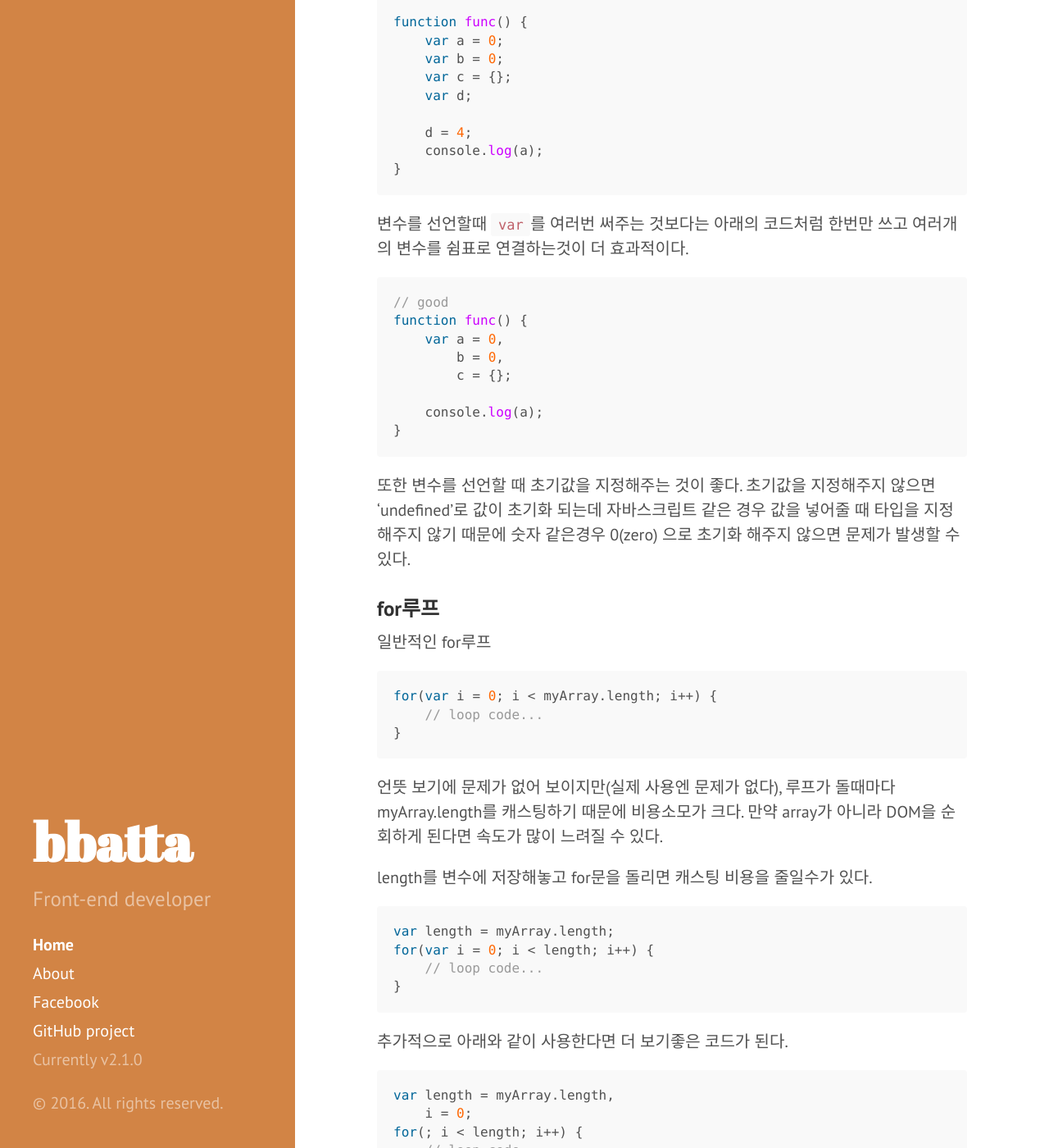
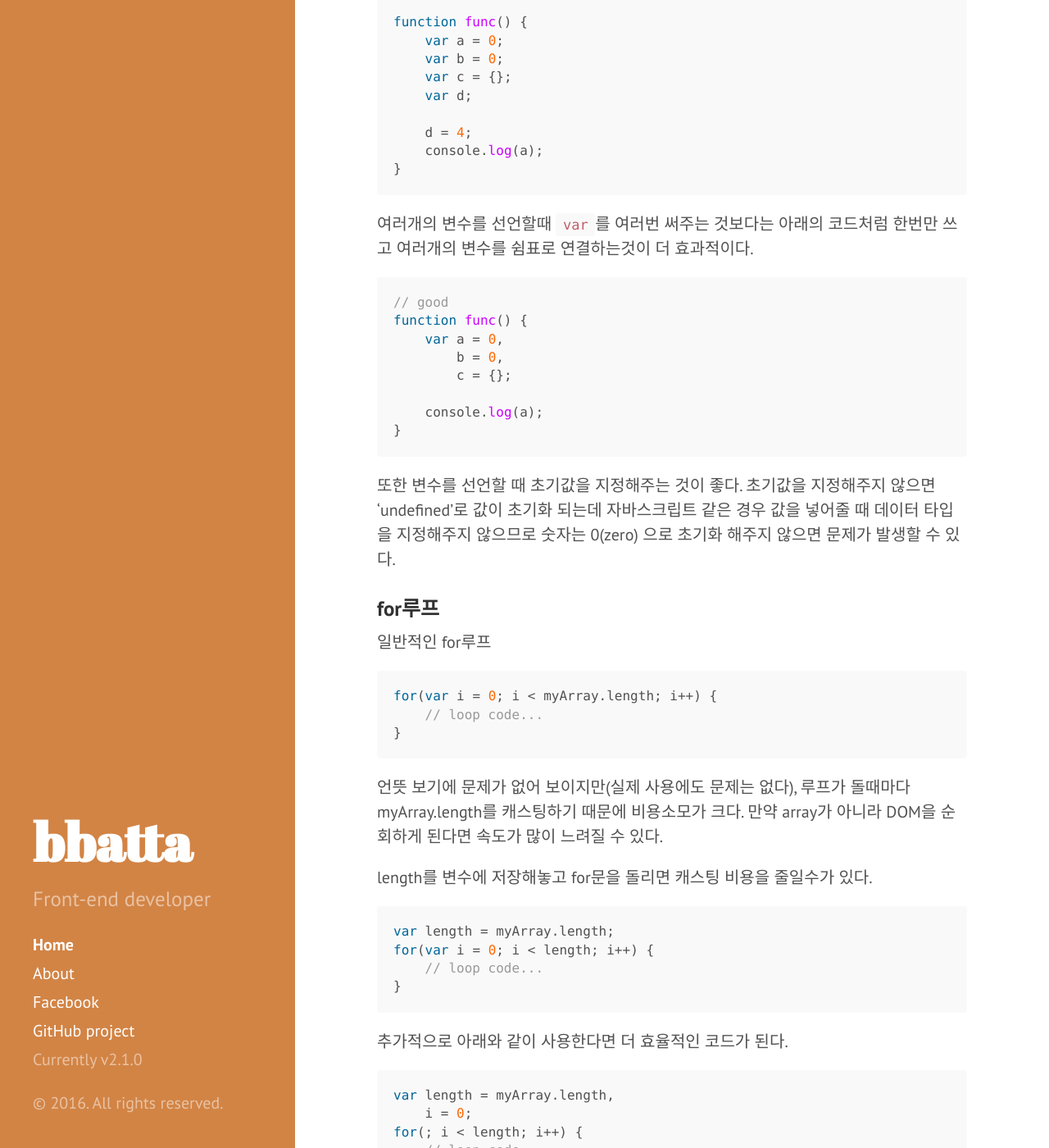
Before and after one commit to bbatta38/bbatta38.github.io, a Jekyll site: the page built from index.html, in a window 1280 px wide and 1400 px high, scrolled down 1510 px. Shown: the whole window at 82% size. Built offline with Jekyll 4.4.1, drawn with Linux system fonts in a browser that asks for light colours; the list of posts is cut into pages by our own code; comment, search, counter and statistics services are not loaded.

Commit message:
modify 0421 posting

````diff
--- a/_posts/2016-04-21-javascript-coding-guide.md
+++ b/_posts/2016-04-21-javascript-coding-guide.md
@@ -37,7 +37,7 @@
 }
 ```
 
-상단 코드의 첫번째 ```console.log(variable);```부분에서 ```global```이 출력될 것이라고 예상했겠지만 실제로는 ```undefined```가 출력된다. 아래의 코드를 보자.
+상단 코드의 첫번째 `console.log(variable);`부분에서 `global`이 출력될 것이라고 예상했겠지만 실제로는 `undefined`가 출력된다. 아래의 코드를 보자.
 
 ```javascript
 var variable = 'global';
@@ -63,7 +63,7 @@
 }
 ```
 
-변수를 선언할때 ```var```를 여러번 써주는 것보다는 아래의 코드처럼 한번만 쓰고 여러개의 변수를 쉼표로 연결하는것이 더 효과적이다.
+여러개의 변수를 선언할때 `var`를 여러번 써주는 것보다는 아래의 코드처럼 한번만 쓰고 여러개의 변수를 쉼표로 연결하는것이 더 효과적이다.
 
 ```javascript
 // good
@@ -76,7 +76,8 @@
 }
 ```
 
-또한 변수를 선언할 때 초기값을 지정해주는 것이 좋다. 초기값을 지정해주지 않으면 'undefined'로 값이 초기화 되는데 자바스크립트 같은 경우 값을 넣어줄 때 타입을 지정해주지 않기 때문에 숫자 같은경우 0(zero) 으로 초기화 해주지 않으면 문제가 발생할 수 있다.
+또한 변수를 선언할 때 초기값을 지정해주는 것이 좋다.
+초기값을 지정해주지 않으면 'undefined'로 값이 초기화 되는데 자바스크립트 같은 경우 값을 넣어줄 때 데이터 타입을 지정해주지 않으므로 숫자는 0(zero) 으로 초기화 해주지 않으면 문제가 발생할 수 있다.
 
 
 ### for루프
@@ -88,7 +89,7 @@
 }
 ```
 
-언뜻 보기에 문제가 없어 보이지만(실제 사용엔 문제가 없다), 루프가 돌때마다 myArray.length를 캐스팅하기 때문에 비용소모가 크다. 만약 array가 아니라 DOM을 순회하게 된다면 속도가 많이 느려질 수 있다.
+언뜻 보기에 문제가 없어 보이지만(실제 사용에도 문제는 없다), 루프가 돌때마다 myArray.length를 캐스팅하기 때문에 비용소모가 크다. 만약 array가 아니라 DOM을 순회하게 된다면 속도가 많이 느려질 수 있다.
 
 length를 변수에 저장해놓고 for문을 돌리면 캐스팅 비용을 줄일수가 있다.
 
@@ -99,7 +100,7 @@
 }
 ```
 
-추가적으로 아래와 같이 사용한다면 더 보기좋은 코드가 된다.
+추가적으로 아래와 같이 사용한다면 더 효율적인 코드가 된다.
 
 ```javascript
 var length = myArray.length,
@@ -129,7 +130,7 @@
 자바스크립트에서는 배열도 객체이기 때문에 for-in문으로 순회할 수도 있다. 하지만 for-in문의 경우 순서가 없기 때문에 인덱스가 중요한 배열을 for-in문으로 돌리는 것은 권장하지 않는다.
 
 ### 암묵적 타입캐스팅 피하기
-자바스크립트는 변수를 비교할 때 암묵적으로 타입캐스팅을 한다. 예를 들어 ```0 == false``` 또는 ```"" == false```의 비교는 true를 반환한다. 암묵적 타입캐스팅에 대한 혼란을 막기 위해서는 완전항등연산자인 ```===```나 완전비항등연산자인 ```!==```를 사용한다.
+자바스크립트는 변수를 비교할 때 암묵적으로 타입캐스팅을 한다. 예를 들어 `0 == false` 또는 `"" == false`의 비교는 true를 반환한다. 암묵적 타입캐스팅에 대한 혼란을 막기 위해서는 완전항등연산자인 `===`나 완전비항등연산자인 `!==`를 사용한다.
 
 ```javascript
 var abc = 0;
@@ -142,7 +143,7 @@
 ```
 
 ### parseInt()를 통한 숫자 변환
-```parseInt()```는 문자열로부터 숫자를 얻을 수 있다. 두번째 매개변수인 기수도 생략하지 말고 쓰는것을 권장한다.(기수를 생략하면 문자열 앞의 숫자가 0(zero)일 경우 다른 기수로 잘못 오인해 오류를 일으킬 가능성이 있다.)
+`parseInt()`는 문자열로부터 숫자를 얻을 수 있다. 두번째 매개변수인 기수도 생략하지 말고 쓰는것을 권장한다.(기수를 생략하면 문자열 앞의 숫자가 0(zero)일 경우 다른 기수로 잘못 오인해 오류를 일으킬 가능성이 있다.)
 
 ```javascript
 var kim = "32",
````
Also changed, not shown: other parts of _posts/2016-04-21-javascript-coding-guide.md (+1 -1 lines).
